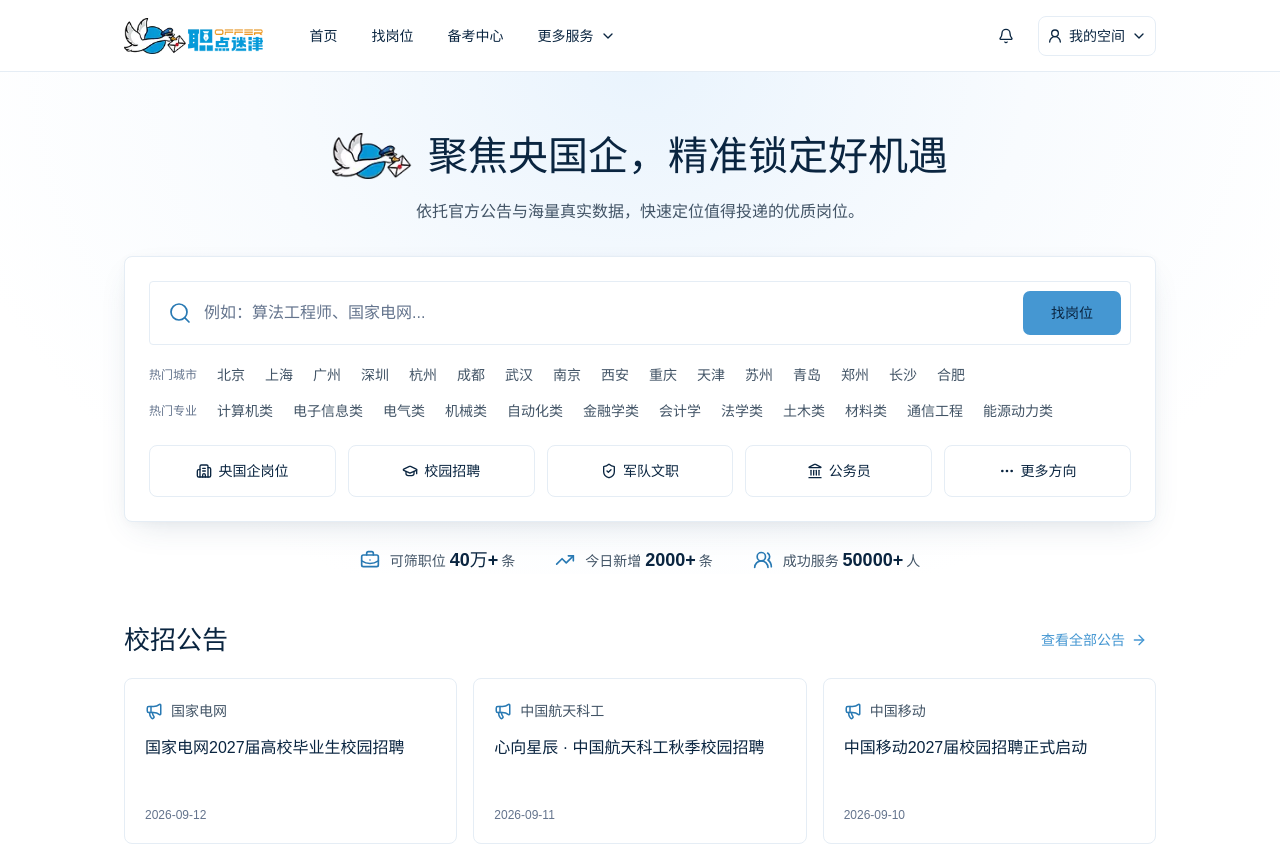
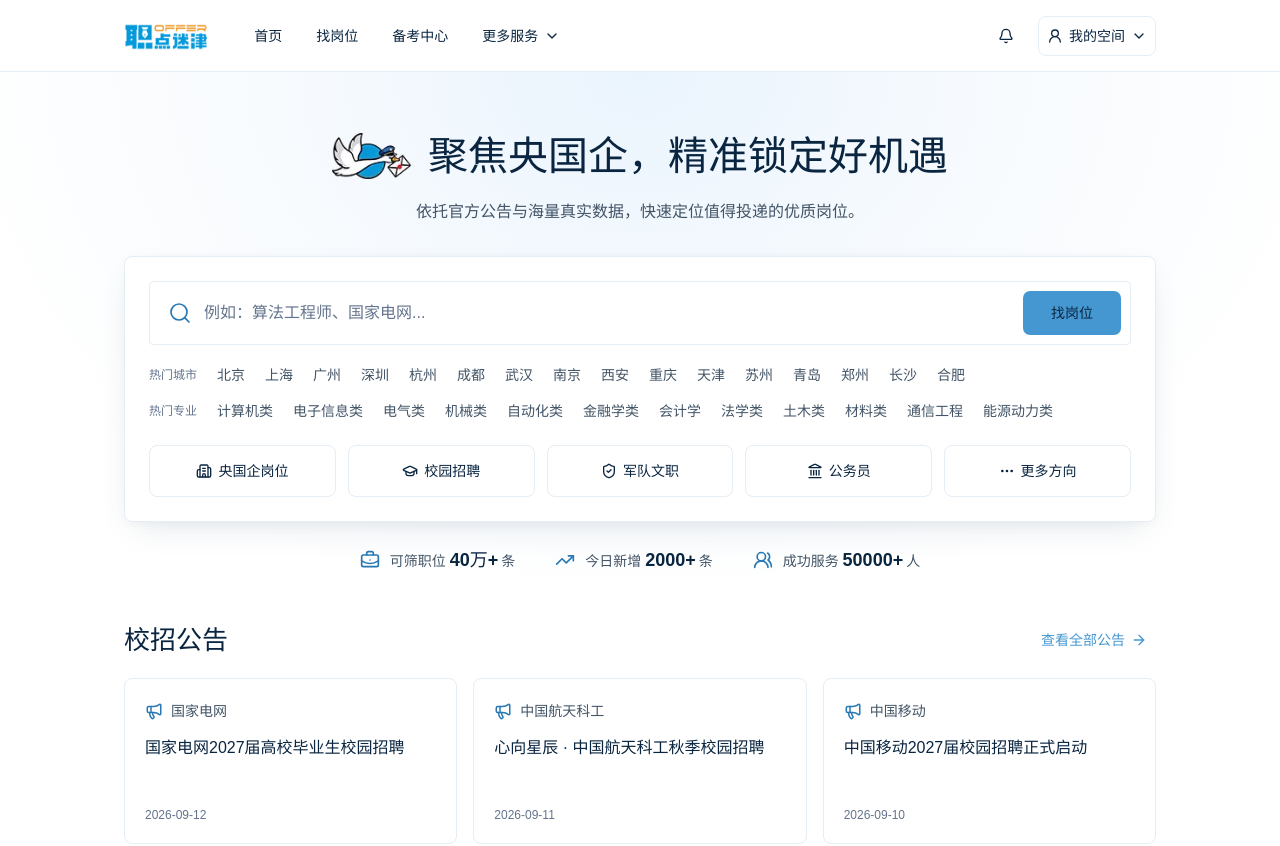
Before and after one commit to lacklock/zhidianmijin-web, a React (Vite) app: page / in a window 1280 px wide. Shown: the top 846 px of the page. Built offline with nearby package versions, Linux system fonts and the light colour scheme.

Commit message:
调整 ui

```diff
--- a/src/components/home/site-chrome.tsx
+++ b/src/components/home/site-chrome.tsx
@@ -2,6 +2,7 @@
 import { Bell, UserRound, ChevronDown } from 'lucide-react'
 import { Button } from '@/components/ui/button'
 import integratedLogo from '@/assets/Integrated_logo.webp'
+import siteTitleLogo from '@/assets/site-title.png'
 import miniprogramCode from '@/assets/miniprogram.jpg'
 import {
   HoverCard,
@@ -47,9 +48,9 @@
     <header className="sticky top-0 z-100 min-w-170 h-18 border-b border-border bg-[rgb(255_255_255/96%)] backdrop-blur-[12px]">
       <div className="w-full max-w-[1080px] px-6 mx-auto max-[850px]:px-5 h-full flex items-center gap-8 [&_nav]:flex [&_nav]:items-center [&_nav]:gap-1 max-[850px]:gap-4 max-[850px]:[&_nav]:gap-0">
         <img
-          src={integratedLogo}
+          src={siteTitleLogo}
           alt="职点迷津"
-          className="h-9 w-auto max-[850px]:h-8"
+          className="h-8 w-auto max-[850px]:h-8"
         />
         <nav aria-label="主导航">
           <Button
```
Also changed, not shown: src/assets/site-title.png (added).
